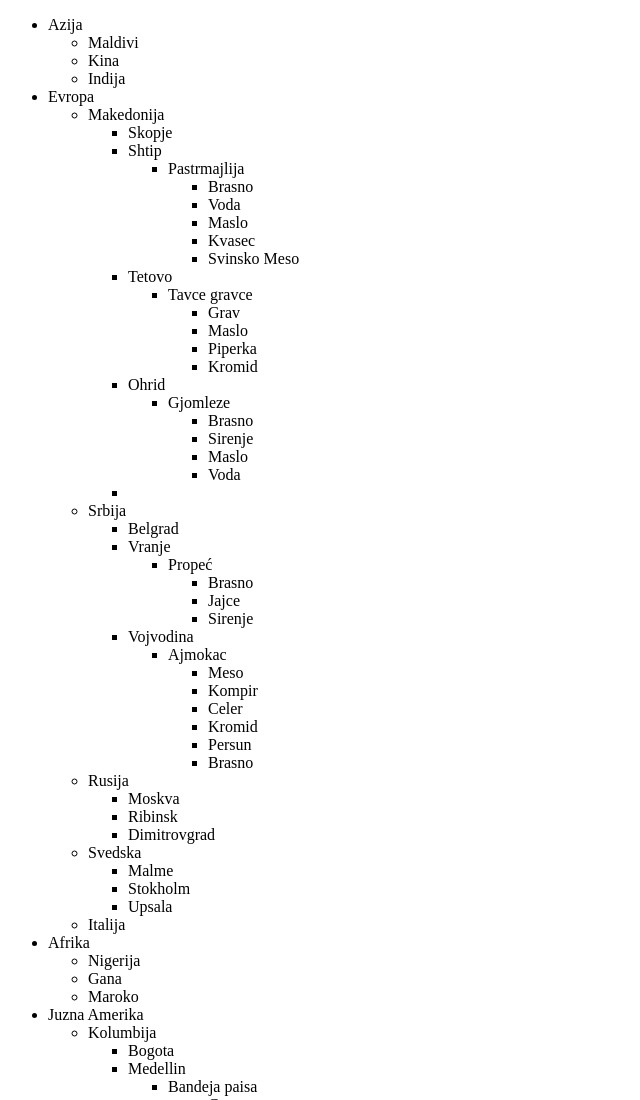
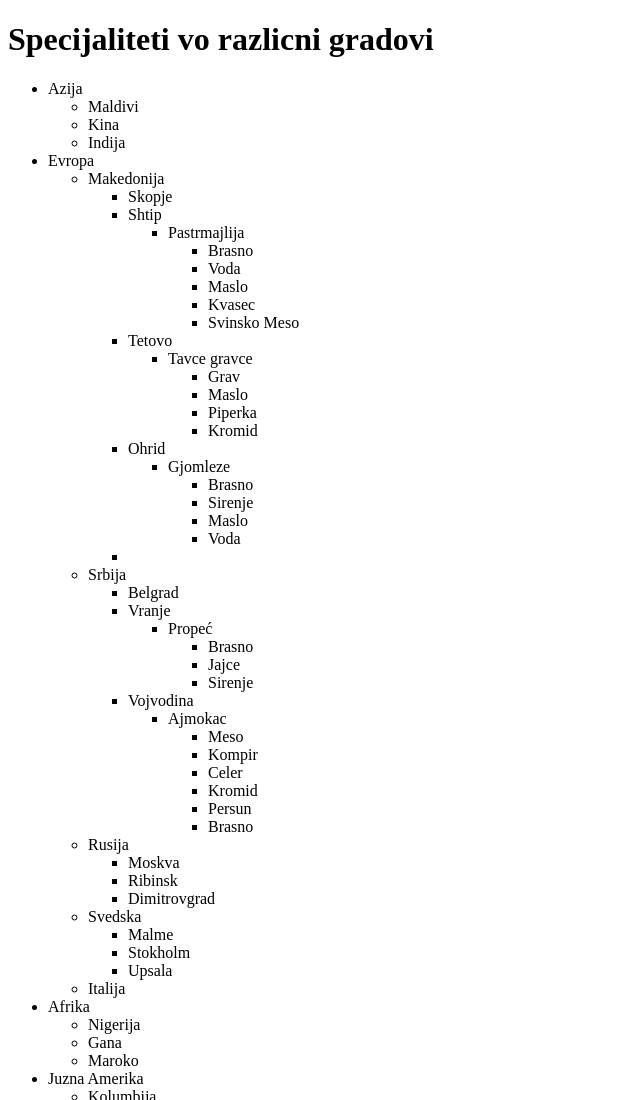
Before and after one commit to MartinaIlievska/Domasna-2, a plain HTML site: page index.html in a window 1280 px wide. Shown: the top 1100 px of the page, without its empty margins (0-640 px from the left). Drawn offline with Linux system fonts and the light colour scheme.

Commit message:
dodadov naslov

```diff
--- a/index.html
+++ b/index.html
@@ -6,6 +6,7 @@
     <title>HTML & CSS2</title>
   </head>
   <body>
+    <h1>Specijaliteti vo razlicni gradovi</h1>
     <ul>
       <li>
         Azija
```
